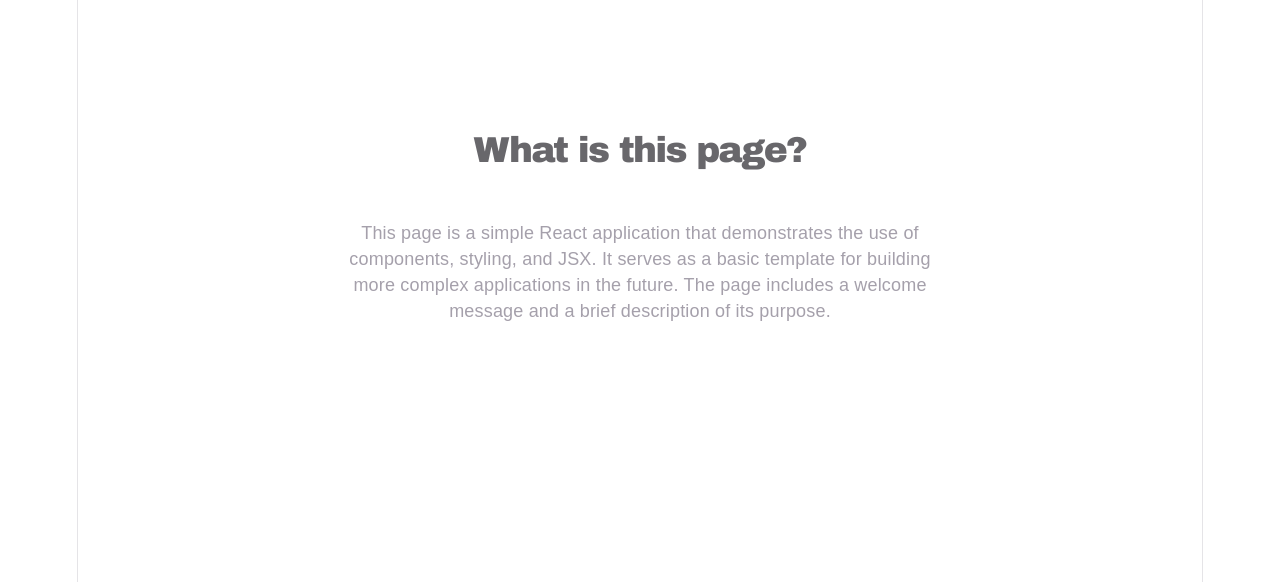
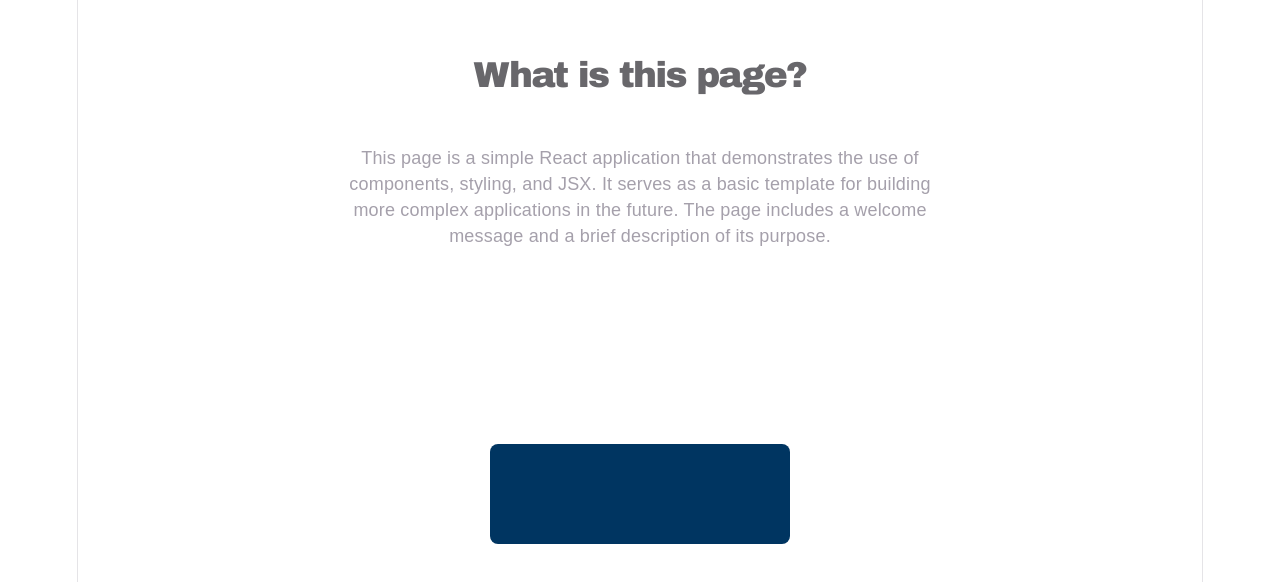
Before and after one commit to hohops/react, a React (Vite) app in the folder ReactTest/: page / in a window 1280 px wide. Shown: the part 206-788 px from the top of the page. Built offline with nearby package versions, Linux system fonts and the light colour scheme.

Commit message:
badge add

```diff
--- a/ReactTest/src/App.css
+++ b/ReactTest/src/App.css
@@ -245,3 +245,14 @@
   animation-fill-mode: forwards;
   opacity: 0;
 }
+
+.badgeDiv {
+  width: 300px;
+  height: 100px;
+  background-color: #003561;
+  border-radius: 8px;
+  display: flex;
+  justify-content: center;
+  margin: 0 auto;
+  margin-bottom: 50px;
+}
--- a/ReactTest/src/App.jsx
+++ b/ReactTest/src/App.jsx
@@ -1,6 +1,6 @@
 
 import './App.css'
-import { Test } from './test.jsx'
+import { Badge } from './badge.jsx'
 function App() {
 
   return (
@@ -12,6 +12,7 @@ function App() {
         <h1 className="Main-Title"> What is this page? </h1>
         <p className="Main-Text"> This page is a simple React application that demonstrates the use of components, styling, and JSX. It serves as a basic template for building more complex applications in the future. The page includes a welcome message and a brief description of its purpose. </p>
       </section>
+      <Badge />
     </>
   )
 }
--- /dev/null
+++ b/ReactTest/src/badge.jsx
@@ -0,0 +1,6 @@
+import './App.css'
+
+export const Badge = () => {
+  return (
+    <div className="badgeDiv"></div>
+)};
```
